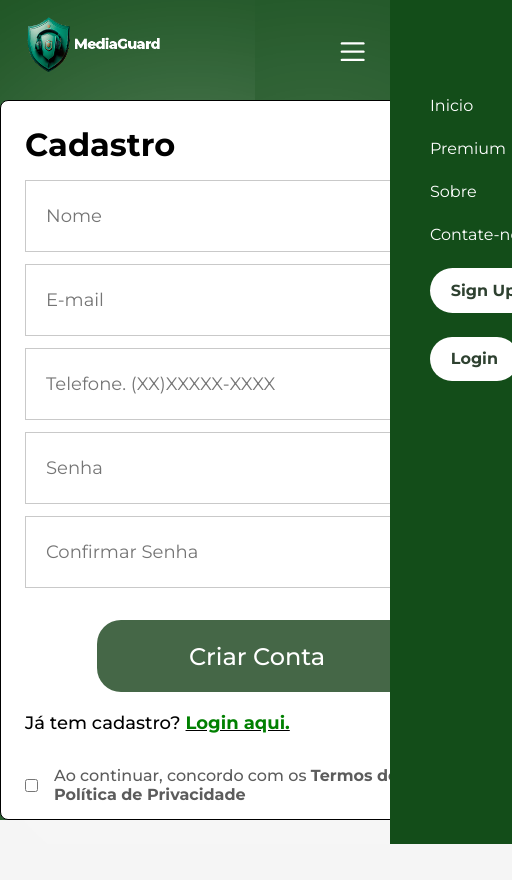
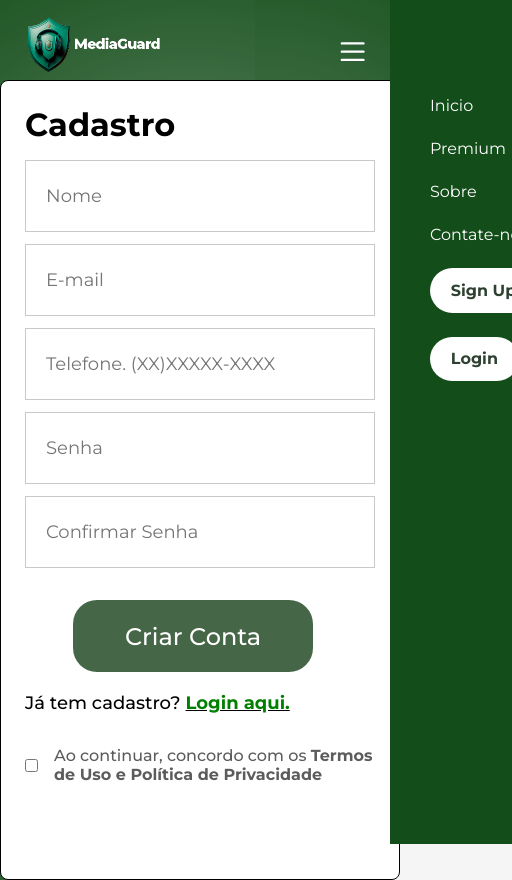
Before and after one commit to joaovluna/mediaguard, a React (Vite) app: page /signup in a window 390 px wide. Shown: the whole page, 512 px wide, since content can reach past the window. Before the commit the page ends 844 px from the top, so only its background shows below. Built offline with nearby package versions, Linux system fonts and the light colour scheme.

Commit message:
responsive

```diff
--- a/src/Pages/LoginSignUp.css
+++ b/src/Pages/LoginSignUp.css
@@ -67,16 +67,6 @@
     font-weight: 500;
 }
 
-@media(max-width: 1920px) {
-
-}
-@media(max-width: 1600px){
-
-}
-
-@media(max-width: 1680px) {
-
-}
 @media(max-width: 1440px){
 
     .loginSignUp-container {
@@ -117,3 +107,35 @@
         margin-left: 4.5rem;
     }
 }
+@media(max-width: 500px) {
+    .loginSignUp{
+        padding-top: 5rem;
+    }
+    .loginSignUp-container {
+        width: 25rem;
+        height: 50rem;
+
+    }
+    .loginSignUp-container button {
+        width: 15rem;
+        margin-left: 3rem;
+    }
+
+}
+
+@media(max-width: 380px) {
+    .loginSignUp{
+        padding-top: 5rem;
+    }
+    .loginSignUp-container {
+        width: 20rem;
+        height: 50rem;
+
+    }
+    .loginSignUp-container button {
+        width: 15rem;
+        height: 3.5rem;
+        margin-left: 1rem;
+    }
+
+}
--- a/src/componentes/NavBar/Navbar.jsx
+++ b/src/componentes/NavBar/Navbar.jsx
@@ -3,13 +3,14 @@ import './Navbar.css';
 import logo from '../../assets/logo_index.png';
 import menu_icon from '../../assets/icons8-menu.svg';
 import { Link as ScrollLink } from 'react-scroll';
-import { Link as RouterLink } from 'react-router-dom';
+import { Link as RouterLink, useLocation } from 'react-router-dom';
 
 const Navbar = () => {
   const [mov, setMov] = useState(false);
   const [activeIndex, setActiveIndex] = useState(null);
   const [menu, setMenu] = useState('signUp');
   const [mobileMenu, setMobileMenu] = useState(false);
+  const location = useLocation();
 
   useEffect(() => {
     window.addEventListener('scroll', () => {
@@ -17,14 +18,18 @@ const Navbar = () => {
     });
   }, []);
 
+  useEffect(() => {
+    // Esconde o menu quando a localização da rota muda
+    setMobileMenu(false);
+  }, [location]);
+
   const handleClick = (index) => {
     setActiveIndex(index);
     if (index === 4) {
       setMenu('signup');
     } else if (index === 5) {
       setMenu('login');
-    }else {
-      setActiveIndex(index);
+    } else {
       setMenu('home');
     }
   };
@@ -36,7 +41,7 @@ const Navbar = () => {
   return (
     <nav className={`container ${mov ? 'dark-nav' : ''}`}>
       <RouterLink to='/home'>
-      <img src={logo} alt="" className='logo' style={{cursor: 'pointer'}}/>
+        <img src={logo} alt="" className='logo' style={{ cursor: 'pointer' }} />
       </RouterLink>
       <ul className={mobileMenu ? '' : 'hide-mobile-menu'}>
         <li className={activeIndex === 0 ? 'active' : ''}>
--- a/vite.config.js
+++ b/vite.config.js
@@ -3,6 +3,6 @@ import react from '@vitejs/plugin-react'
 
 // https://vitejs.dev/config/
 export default defineConfig({
- // base: "/mediaguard/",
+  base: "/",
   plugins: [react()],
 })
```
Also changed, not shown: src/componentes/NavBar/Navbar.css (line endings or trailing spaces).
